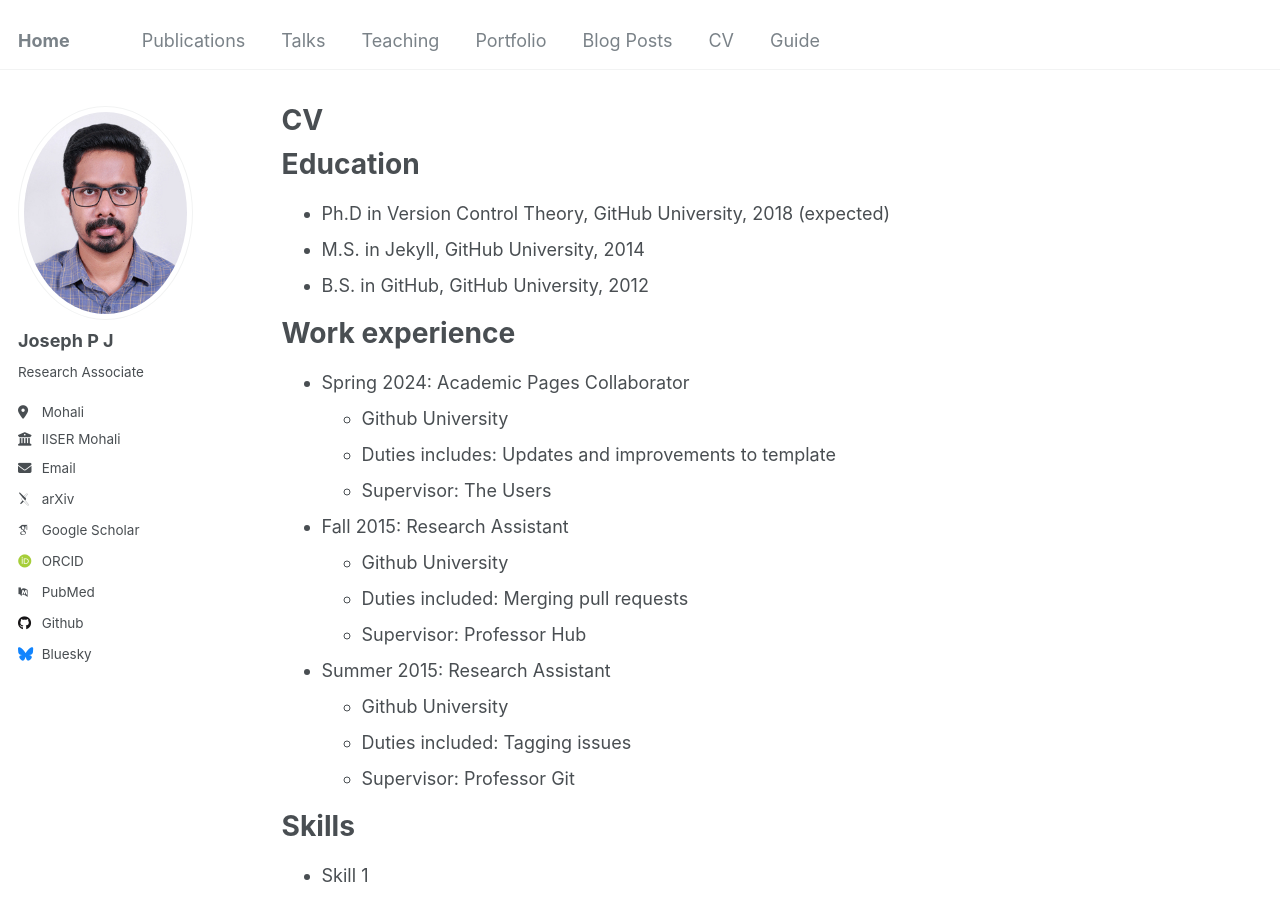
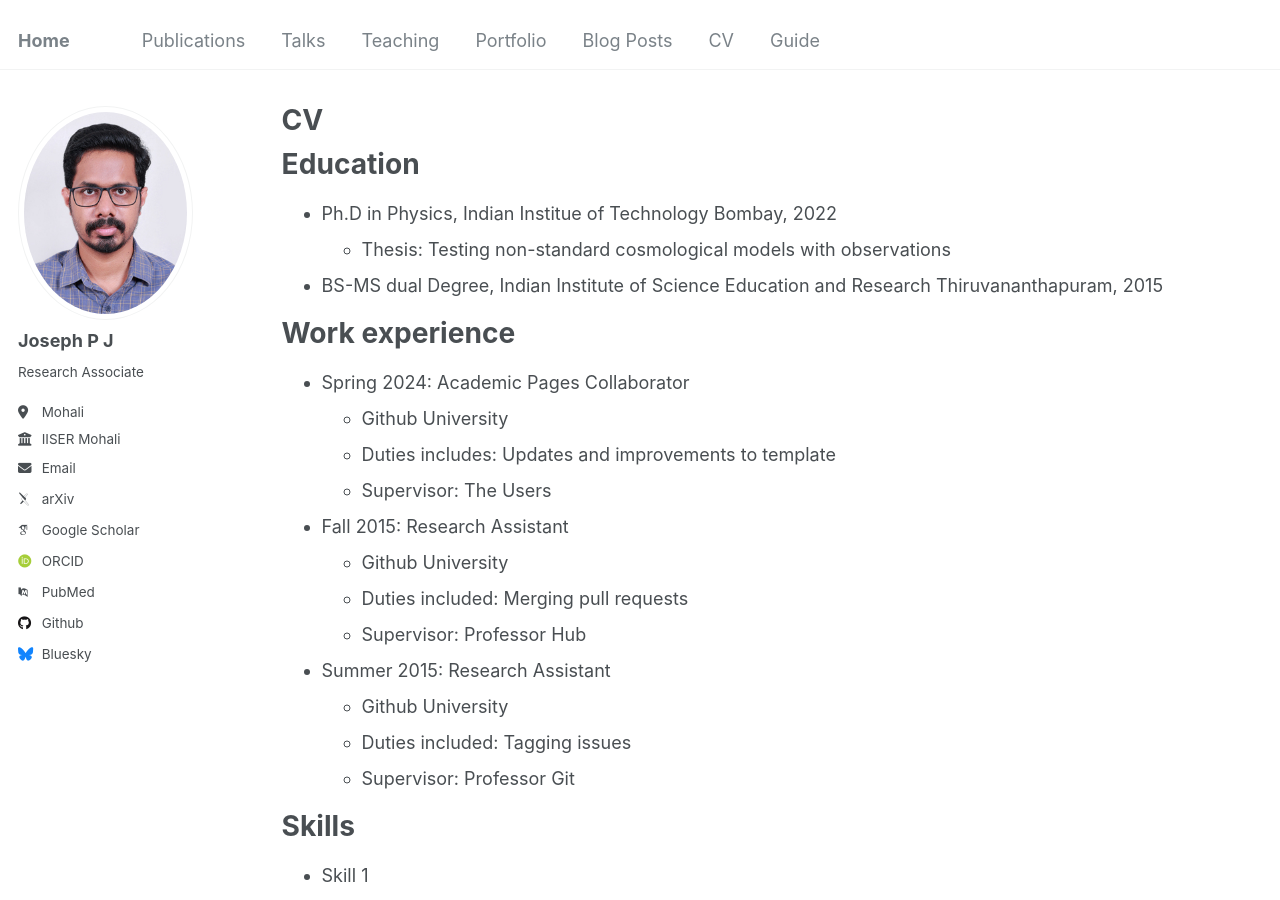
Before and after one commit to josephpjohnson/web, a Jekyll site: the page built from _pages/cv.md, in a window 1280 px wide and 900 px high. Built offline with Jekyll 4.4.1, drawn with Linux system fonts in a browser that asks for light colours; some web fonts are replaced.

Commit message:
Update cv.md

```diff
--- a/_pages/cv.md
+++ b/_pages/cv.md
@@ -11,9 +11,9 @@ redirect_from:
 
 Education
 ======
-* Ph.D in Version Control Theory, GitHub University, 2018 (expected)
-* M.S. in Jekyll, GitHub University, 2014
-* B.S. in GitHub, GitHub University, 2012
+* Ph.D in Physics, Indian Institue of Technology Bombay, 2022
+  * Thesis: Testing non-standard cosmological models with observations
+* BS-MS dual Degree, Indian Institute of Science Education and Research Thiruvananthapuram, 2015
 
 Work experience
 ======
```
